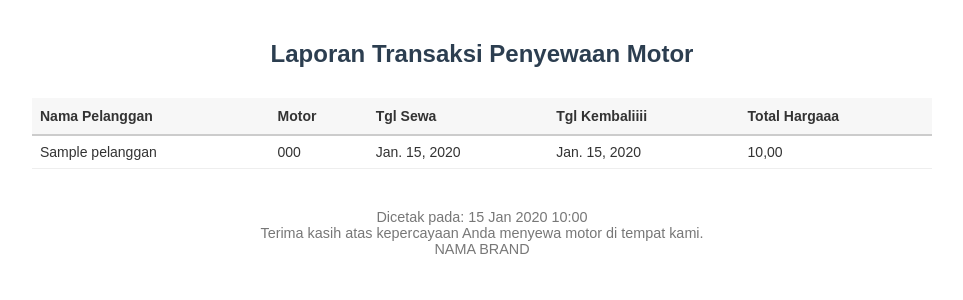
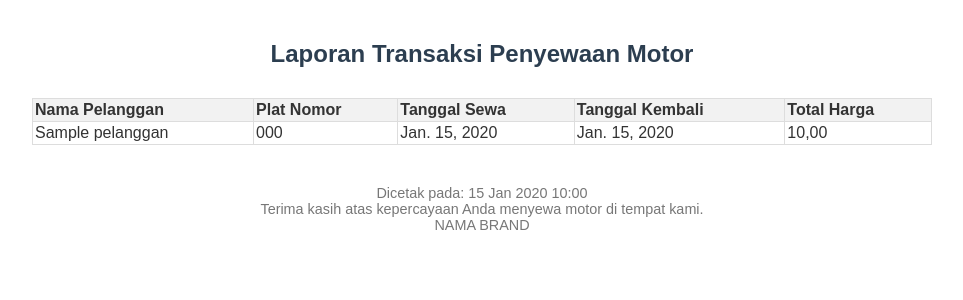
Before and after one commit to AdjiPras/penyewaan_motor_app, a Django app: template rental/templates/rental/pdf_transaksi.html in a window 1280 px wide. Shown: the top 300 px of the page, without its empty margins (158-1121 px from the left). Run offline with Django 3.2, Linux system fonts and the light colour scheme; tables that the repository leaves empty hold one stand-in row (values such as "Sample post"); the template is opened without the code that fills it: values that come from a table or form of the project are taken from there, most other values are stand-ins (such as "Sample title", 1, 10 or a date in 2020).

Commit message:
Update Laporan PDF

```diff
--- a/rental/templates/rental/pdf_per_transaksi.html
+++ b/rental/templates/rental/pdf_per_transaksi.html
@@ -163,3 +163,6 @@
         Dicetak pada: {{ now|date:"d M Y H:i" }}<br>
         Terima kasih atas kepercayaan Anda menyewa motor di tempat kami.<br>
         <strong>NAMA BRAND</strong>
+    </div>
+</body>
+</html>
--- a/rental/templates/rental/pdf_transaksi.html
+++ b/rental/templates/rental/pdf_transaksi.html
@@ -22,28 +22,24 @@
             margin-bottom: 30px;
         }
 
-        table {
+        table.auto-width {
             width: 100%;
             border-collapse: collapse;
-            font-size: 14px;
         }
 
-        th {
-            background-color: #f7f7f7;
-            color: #333;
-            font-weight: bold;
-            padding: 10px 8px;
-            border-bottom: 2px solid #ccc;
+        table.auto-width td, table.auto-width th {
+            padding: 2px;
+            border: 1px solid #ddd;
+            white-space: nowrap;
+        }
+
+        table.auto-width th {
+            background-color: #f2f2f2;
             text-align: left;
         }
 
-        td {
-            padding: 8px;
-            border-bottom: 1px solid #eee;
-        }
-
-        tr:nth-child(even) {
-            background-color: #fafafa;
+        table.auto-width tr:nth-child(even) {
+            background-color: #f9f9f9;
         }
 
         .footer {
@@ -57,14 +53,14 @@
 <body>
     <div class="report-box">
         <h2>Laporan Transaksi Penyewaan Motor</h2>
-        <table>
+        <table class="auto-width">
             <thead>
                 <tr>
                     <th>Nama Pelanggan</th>
-                    <th>Motor</th>
-                    <th>Tgl Sewa</th>
-                    <th>Tgl Kembaliiii</th>
-                    <th>Total Hargaaa</th>
+                    <th>Plat Nomor</th>
+                    <th>Tanggal Sewa</th>
+                    <th>Tanggal Kembali</th>
+                    <th>Total Harga</th>
                 </tr>
             </thead>
             <tbody>
```
